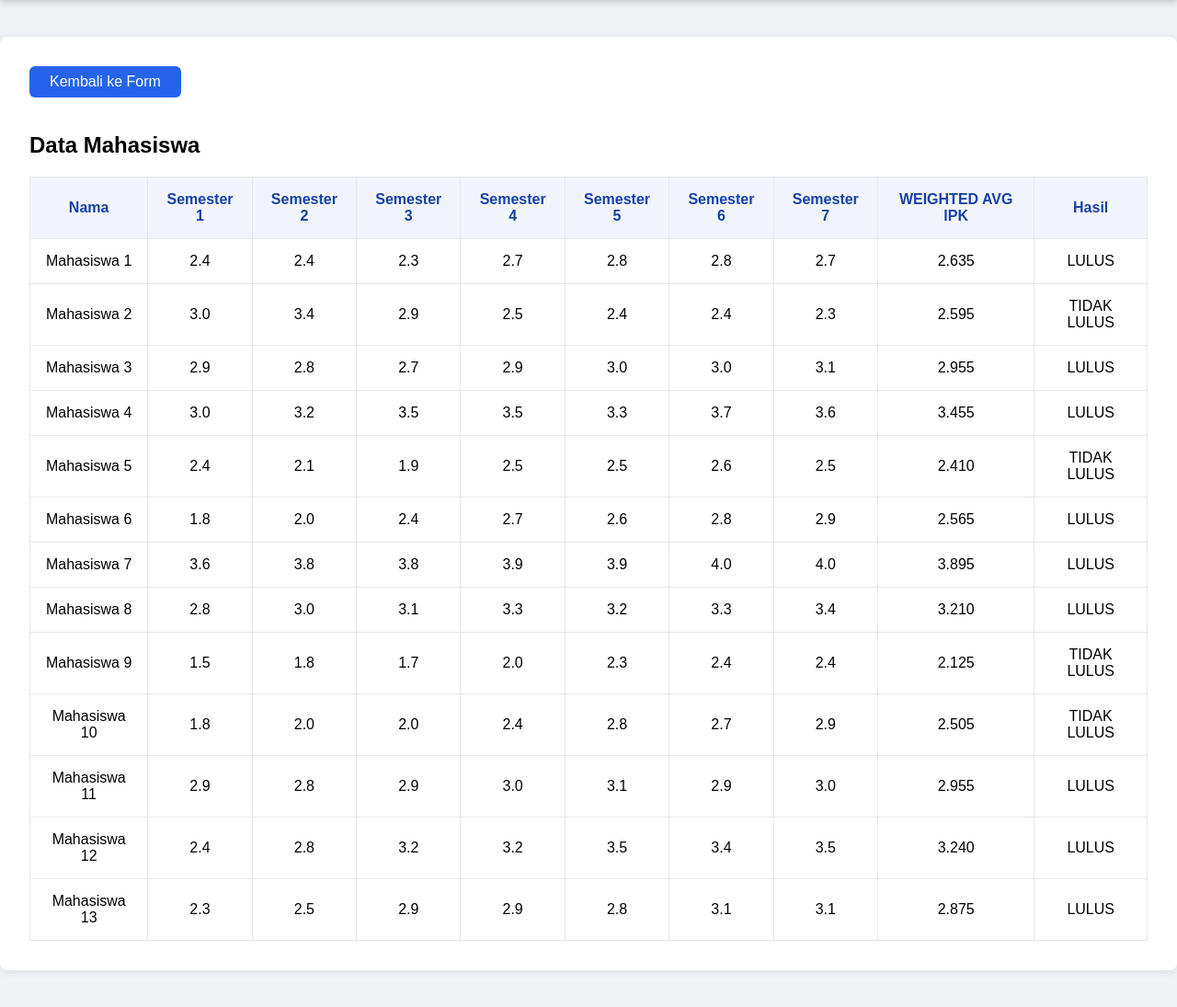
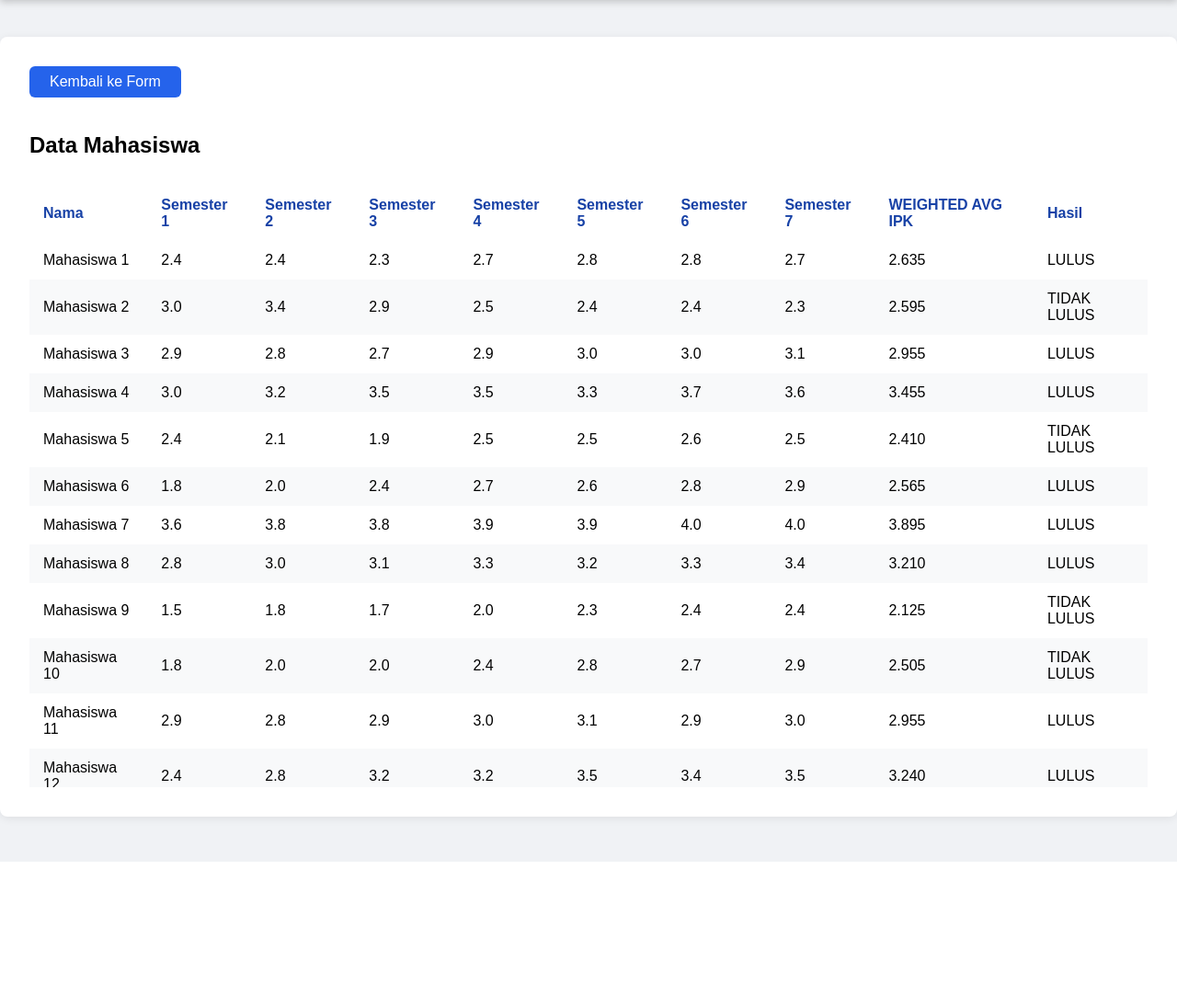
Before and after one commit to RyuuRyu/KNN-Web-App, a Flask app: page /table in a window 1280 px wide. Shown: the part 85-1180 px from the top of the page at 92% size. After the commit the page ends 1022 px from the top, so only its background shows below. Run offline with Flask 3, Linux system fonts and the light colour scheme; data comes from the database, SQL or seed files in the repository; both versions use the stored data as it was after the commit; parts of the project's set-up code (start-up, migrations or seed data) failed here and were passed over.

Commit message:
minor ui changes

```diff
--- a/templates/table.html
+++ b/templates/table.html
@@ -33,22 +33,38 @@
             padding: 32px;
         }
 
+        .table-container {
+            max-height: 65vh;
+            overflow-y: auto;
+            width: 100%;
+        }
+
         table {
             width: 100%;
             border-collapse: collapse;
             margin-top: 10px;
             background: #fff;
+            overflow: scroll;
         }
         th, td {
-            border: 1px solid #e5e7eb;
-            padding: 15px;
-            text-align: center;
+            padding: 12px 15px;
+            border: 1px solid var(--medium-gray);
+            text-align: left;
         }
 
         th {
             background: #f1f5fb;
             font-weight: 600;
             color: #1741a6;
+            position: sticky;
+            top: 0;
+            background-color: var(--light-gray);
+            z-index: 1;
+            font-weight: 600;
+        }
+
+        tbody tr:nth-child(even) {
+            background-color: #f8f9fa;
         }
 
         .back-btn {
@@ -74,7 +90,8 @@
     <div class="container">
         <a href="{{ url_for('index') }}"><button class="back-btn">Kembali ke Form</button></a>
         <h2>Data Mahasiswa</h2>
-        <table>
+        <div class="table-container">
+         <table>
             <thead>
                 <tr>
                     <th>Nama</th>
@@ -106,6 +123,8 @@
             {% endfor %}
             </tbody>
         </table>
+        </div>
+
     </div>
 </body>
 </html>
```
Also changed, not shown: templates/index.html (+5 -4 lines), data/student_inputs.db.
